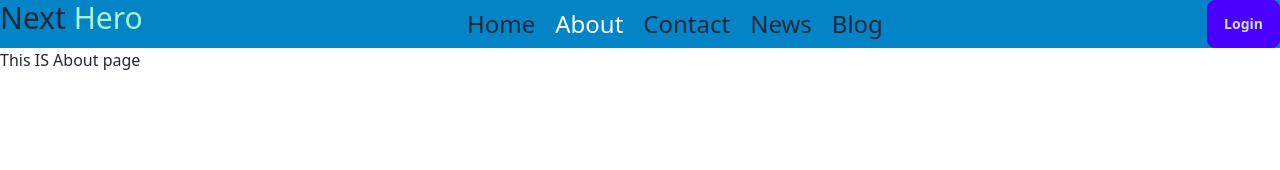
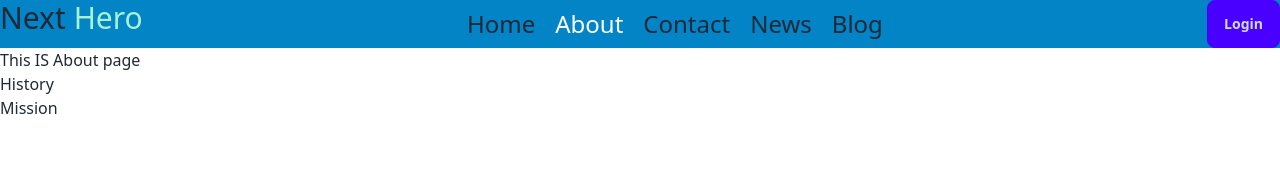
Before and after one commit to zaheenrakib/Next-Hero, a Next.js app: page /about in a window 1280 px wide. Shown: the top 170 px of the page. Built offline with nearby package versions, Linux system fonts and the light colour scheme.

Commit message:
Nestest Routing

```diff
--- /dev/null
+++ b/src/app/about/history/page.jsx
@@ -0,0 +1,11 @@
+import React from 'react'
+
+const page = () => {
+  return (
+    <div>
+      <h1>This is History page</h1>
+    </div>
+  )
+}
+
+export default page
--- /dev/null
+++ b/src/app/about/mission/page.jsx
@@ -0,0 +1,11 @@
+import React from 'react'
+
+const page = () => {
+  return (
+    <div>
+      <h1>This is Mission page</h1>
+    </div>
+  )
+}
+
+export default page
--- a/src/app/about/page.jsx
+++ b/src/app/about/page.jsx
@@ -1,8 +1,12 @@
+import AboutContect from '@/components/Navbar/AboutContect/AboutContect';
 import React from 'react'
 
 const AboutPage = () => {
   return (
-    <div> This IS About  page</div>
+    <div>
+       This IS About  page
+       <AboutContect />
+    </div>
   )
 }
 
--- /dev/null
+++ b/src/components/Navbar/AboutContect/AboutContect.jsx
@@ -0,0 +1,13 @@
+import Link from 'next/link'
+import React from 'react'
+
+const AboutContect = () => {
+  return (
+    <div>
+        <Link href={"/about/history"} ><h1>History</h1></Link>
+        <Link href={"/about/mission"} ><h1>Mission</h1></Link>
+    </div>
+  )
+}
+
+export default AboutContect
```
